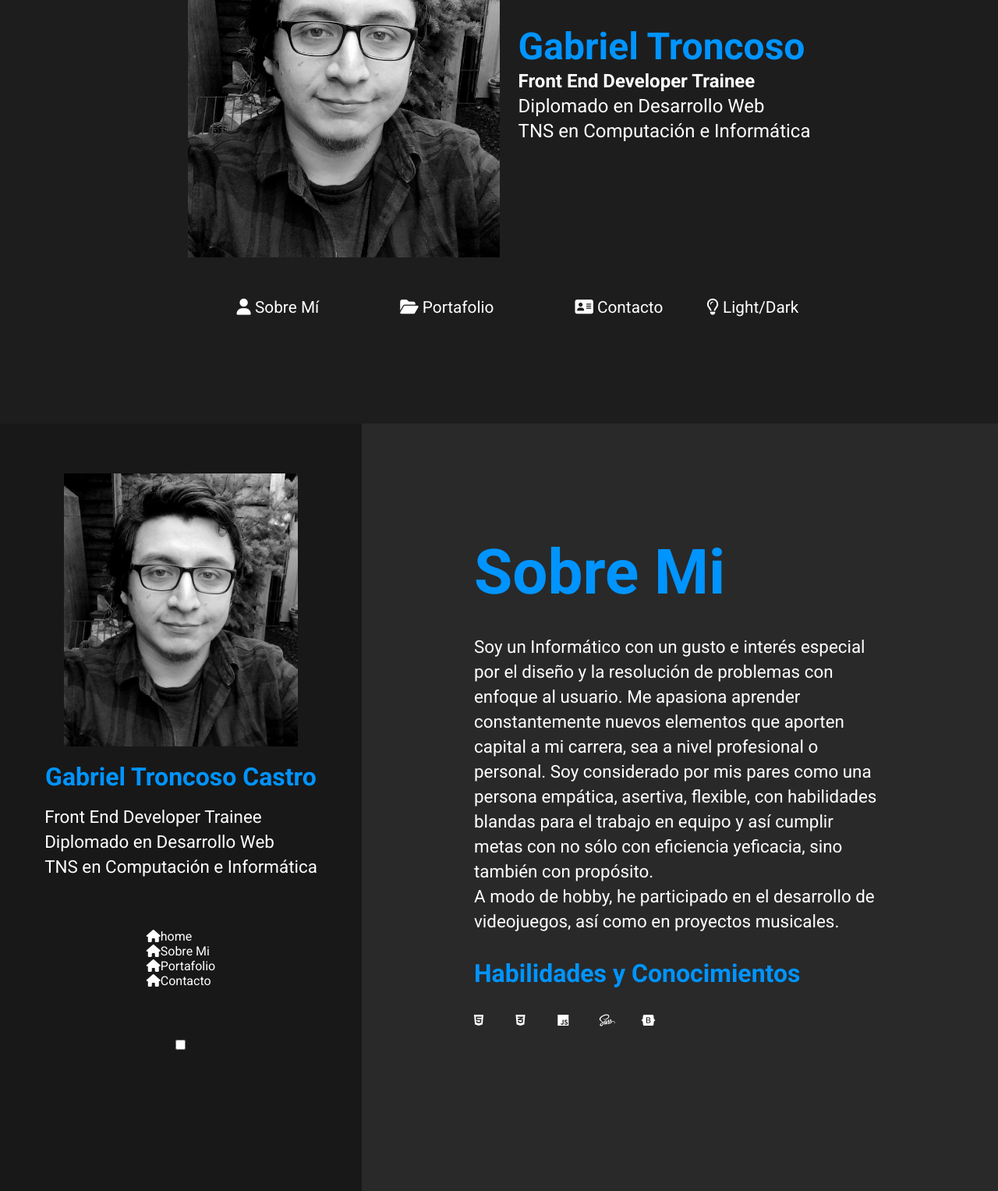
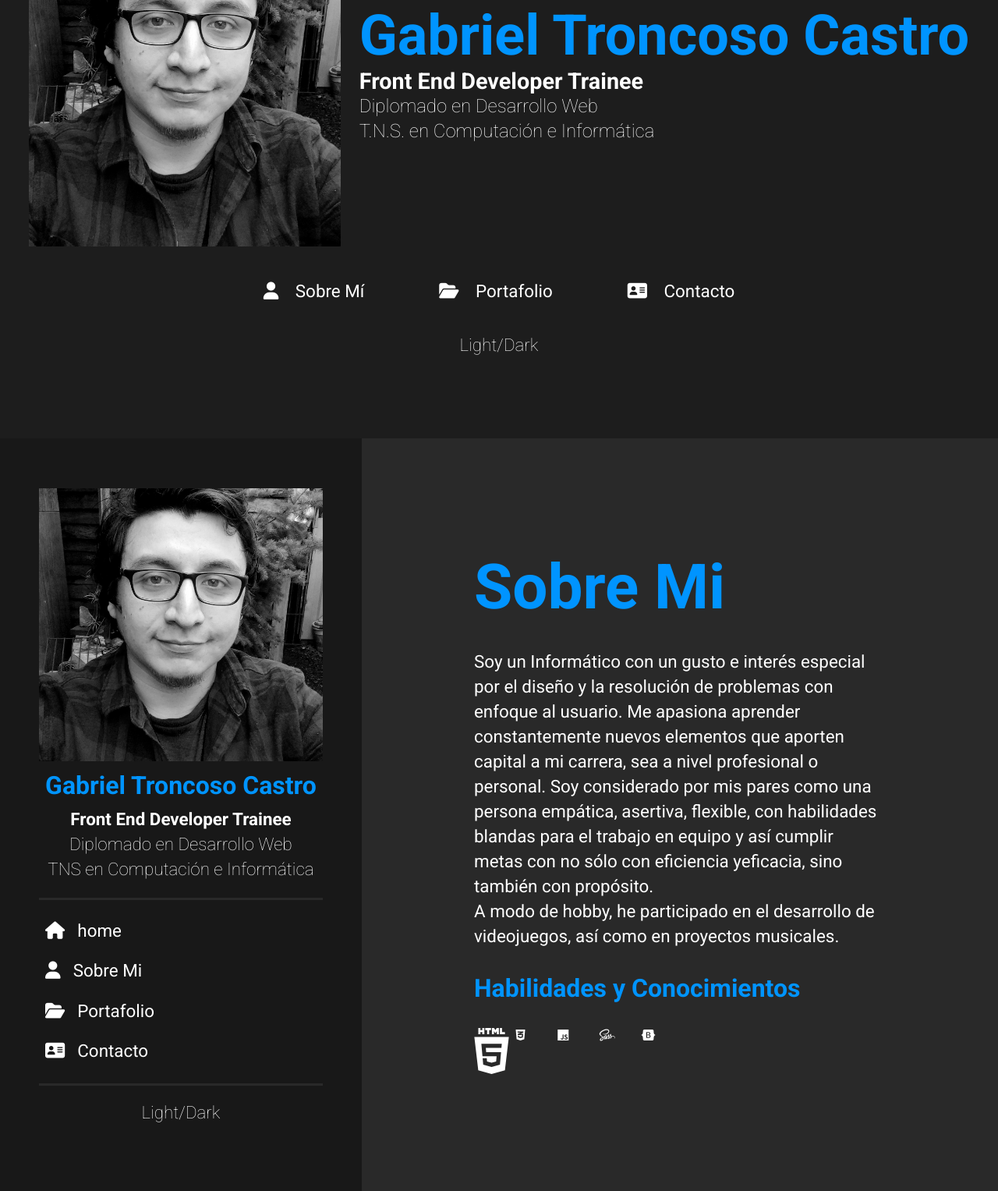
Before and after one commit to gabotroncosodev/gabotroncosodev.github.io, a website: page index.html in a window 1280 px wide. Shown: the part 257-1784 px from the top of the page at 78% size. Drawn offline with Linux system fonts and the light colour scheme.

Commit message:
se agrega favicon, se corrige aside nav y nav header, tamaños adaptados  FHD, falta responsive

```diff
--- a/index.html
+++ b/index.html
@@ -4,12 +4,14 @@
     <meta charset="UTF-8">
     <meta http-equiv="X-UA-Compatible" content="IE=edge">
     <meta name="viewport" content="width=device-width, initial-scale=1.0">
+    <link rel="shortcut icon" href="assets/img/favicon.ico" type="image/x-icon">
     <title>Gabriel Troncoso - Front End Dev Trainee</title>
     <link rel="stylesheet" href="assets/css/style.css">
     <link rel="preconnect" href="https://fonts.googleapis.com">
     <link rel="preconnect" href="https://fonts.gstatic.com" crossorigin>
     <link href="https://fonts.googleapis.com/css2?family=Poppins:wght@300;400;500;600&family=Roboto:wght@100;300;400;700&display=swap" rel="stylesheet">
     <script src="https://kit.fontawesome.com/d5c24c2a1e.js" crossorigin="anonymous"></script>
+    icon
 </head>
 <body>
     <header class="header" id="header">
@@ -18,10 +20,10 @@
                 <img src="./assets/img/perfil.jpg" alt="profile photo">
             </div>
             <div class="profile-text-header">
-                <h1>Gabriel Troncoso</h1>
-                <p><b>Front End Developer Trainee</b><br>
+                <h1>Gabriel Troncoso Castro</h1>
+                <p>Front End Developer Trainee<br>
                 Diplomado en Desarrollo Web<br>
-                TNS en Computación e Informática</p>
+                T.N.S. en Computación e Informática</p>
             </div>
        </div>
        <nav class="navbar-header">
@@ -29,11 +31,12 @@
                 <li><a href="#about-me"><i class="fa-solid fa-user"></i> Sobre Mí</a></li>
                 <li><a href="#portfolio"><i class="fa-sharp fa-solid fa-folder-open"></i> Portafolio</a></li>
                 <li><a href="#contact"> <i class="fa-sharp fa-solid fa-address-card"></i> Contacto</a></li>
-                <li><i class="fa-regular fa-lightbulb"></i> Light/Dark
-                    <!-- <input type="checkbox" name="" id=""> -->
-                </li>
             </ul>
        </nav>
+       <div class="light-dark">
+            <p>Light/Dark</p>
+            <!-- agregar boton toggle -->
+       </div>
     </header>
     <main>
         <aside class="aside">
@@ -43,23 +46,21 @@
                     <img src="./assets/img/perfil.jpg" alt="profile photo">
                 </div>
                 <h3>Gabriel Troncoso Castro</h3>
-                <p>Front End Developer Trainee<br>
+                <p class="txt-study">Front End Developer Trainee<br>
                     Diplomado en Desarrollo Web<br>
                     TNS en Computación e Informática</p>
-                <span class="line-aside"></span>
                 <nav class="navbar-aside">
                     <ul>
                         <li><a href="#header"><i class="fa-solid fa-house"></i>home</a> </li>
-                        <li><a href="#about-me"><i class="fa-solid fa-house"></i>Sobre Mi</a> </li>
-                        <li><a href="#portfolio"><i class="fa-solid fa-house"></i>Portafolio</a> </li>
-                        <li><a href="#contact"><i class="fa-solid fa-house"></i>Contacto</a> </li>
+                        <li><a href="#about-me"><i class="fa-solid fa-user"></i></i>Sobre Mi</a> </li>
+                        <li><a href="#portfolio"><i class="fa-solid fa-folder-open"></i>Portafolio</a> </li>
+                        <li><a href="#contact"><i class="fa-sharp fa-solid fa-address-card"></i>Contacto</a> </li>
                     </ul>
                 </nav>
-                <span class="line-aside"></span>
-                <div class="cont-lightdark-opt">
-                    <p class="f-light"></p>
-                    <input type="checkbox">
-                </div>
+                <div class="light-dark">
+                    <p>Light/Dark</p>
+                    <!-- agregar boton toggle -->
+               </div>
             </div>
 
         </aside>
@@ -71,7 +72,11 @@
                 <h4>Habilidades y Conocimientos</h4>
                 <div class="cont-habilities">
                     <div class="logo-hability html-logo">
-                        <i class="fa-brands fa-html5"></i>
+                        <svg width="45" height="59" viewBox="0 0 45 59" fill="none" xmlns="http://www.w3.org/2000/svg">
+                            <path d="M5.48834 0H8.14826V2.62796H10.582V0H13.2419V7.95517H10.582V5.29279H8.14826V7.95517H5.4908V0H5.48834ZM16.7377 2.63779H14.3973V0H21.7404V2.63779H19.3976V7.95517H16.7377V2.63779ZM22.9056 0H25.6786L27.3847 2.79512L29.0883 0H31.8613V7.95517H29.2137V4.012L27.3847 6.84154H27.338L25.5065 4.01446V7.95517H22.9056V0ZM33.1839 0H35.8463V5.32721H39.583V7.95762H33.1839V0Z" fill="white"/>
+                            <path fill-rule="evenodd" clip-rule="evenodd" d="M5.40475 54.2603L0.375 11.596H44.625L39.5928 54.2554L22.4754 59L5.40475 54.2603ZM15.5749 30.9062L15.098 25.547H35.1211L35.5882 20.3157H9.38233L10.7934 36.14H28.9285L28.3213 42.925L22.4853 44.5032H22.4803L16.6541 42.9299L16.2804 38.7581H11.0245L11.7571 46.9738L22.4754 49.9484L33.211 46.9738L34.5188 32.3123L34.6466 30.9086H15.5749V30.9062Z" fill="white"/>
+                            </svg>
+
                     </div>
                     <div class="logo-hability html-logo">
                         <i class="fa-brands fa-css3-alt"></i>
--- a/sass/_aside.scss
+++ b/sass/_aside.scss
@@ -12,21 +12,48 @@
         display: flex;
         flex-direction: column;
         align-items: center;
-        // background-color: rebeccapurple;
         padding: 4rem 0;
         .profile-photo{
+            width: 100%;
             img{
-                width: 300px;
+                width: 100%;
                 height: 350px;
                 object-fit: cover;
                 filter: grayscale(1)
             }
         }
-        .line-aside{
-            height: .2rem;
+        .txt-study{
+            text-align: center;
+            font-weight: 100;
+            &::first-line{
+                font-weight: 700;
+            }
+        }
+        .navbar-aside{
+            margin: 1.3rem 0;
             width: 100%;
-            background-color: var(--bg-black-three);
-            margin: 2rem 0;
+            position: relative;
+            &::after, &::before{
+                content: "";
+                height: .2rem;
+                width: 100%;
+                background-color: var(--bg-black-three);
+                position: absolute;
+            }
+            ul{
+                padding: 1rem 0;
+                li{
+                    font-size: 1.4rem;
+
+                    a{
+                        padding: .8rem .5rem;
+                        display: block;
+                        &:hover{
+                            background-color: var(--secondary-color);
+                        }
+                    }
+                }
+            }
         }
     }
 }
--- a/sass/_general.scss
+++ b/sass/_general.scss
@@ -14,6 +14,7 @@ body{
     font-family: 'Poppins', sans-serif;
     font-family: 'Roboto', sans-serif;
 }
+
 
 body::-webkit-scrollbar {
     width: .8rem;
@@ -42,7 +43,7 @@ h1,h2,h3,h4,h5,h6{
 }
 
 h1{
-    font-size: 3rem;
+    font-size: 4.5rem;
 }
 
 h2{
@@ -53,7 +54,7 @@ h2{
 h3{
     font-size: 2rem;
     font-weight: 700;
-    padding: 1rem;
+    padding: .5rem;
 }
 h4{
     font-size: 2rem;
@@ -78,3 +79,22 @@ nav{
         list-style: none;
     }
 }
+
+/***********FA*/
+i{
+    padding-right: 1rem;
+}
+
+/***********/
+p{
+    &::selection{
+        background: var(--secondary-color);
+
+    }
+}
+
+/************Caja contenedor */
+.light-dark{
+    color: var(--black-four);
+    font-weight: 100;
+}
--- a/sass/_header.scss
+++ b/sass/_header.scss
@@ -15,32 +15,33 @@ header{
         }
         .profile-text-header p{
             font-size: 1.5rem;
+            font-weight: 200;
+            &::first-line{
+                font-weight: 800;
+                font-size: 1.8rem;
+            }
         }
     }
     .navbar-header{
-        display: flex;
-        justify-content: center;
-        width: 100%;
-        padding-top: 3rem;
+        position: relative;
         ul{
             display: flex;
-            gap: .5rem;
-            font-size: 1.3rem;
+            padding: 1rem 0;
             li{
-                list-style: none;
-                &:hover{
-                    color: red;
-                    transition: .8s;
-                }
+                font-size: 1.4rem;
+
                 a{
-                    padding: 2.2rem 3rem;
-                }
-                a:hover{
-                    background-color: var(--bg-black-one);
-                    color: var(--secondary-color);
-                    transition: .3s;
+                    padding: 1.5rem 3rem;
+                    display: block;
+                    &:hover{
+                        background-color: var(--secondary-color);
+                    }
                 }
             }
         }
     }
+    .light-dark{
+        color: var(--black-four);
+        font-weight: 100;
+    }
 }
--- a/sass/_mixins.scss
+++ b/sass/_mixins.scss
@@ -0,0 +1,14 @@
+@mixin ul-nav {
+    padding: 1rem 0;
+        li{
+            font-size: 1.4rem;
+
+            a{
+                padding: .8rem .5rem;
+                display: block;
+                &:hover{
+                    background-color: var(--secondary-color);
+                }
+            }
+        }
+}
--- a/sass/_sections.scss
+++ b/sass/_sections.scss
@@ -2,6 +2,7 @@ section{
     min-height: 100vh;
 }
 
+/*************ABOUT ME*/
 #about-me, #contact{
     background-color: var(--bg-black-three);
 }
@@ -19,3 +20,5 @@ section{
         }
     }
 }
+
+/*************PORTFOLIO*/
```
Also changed, not shown: assets/css/style.css, assets/img/favicon.ico (added), 1 other file.
